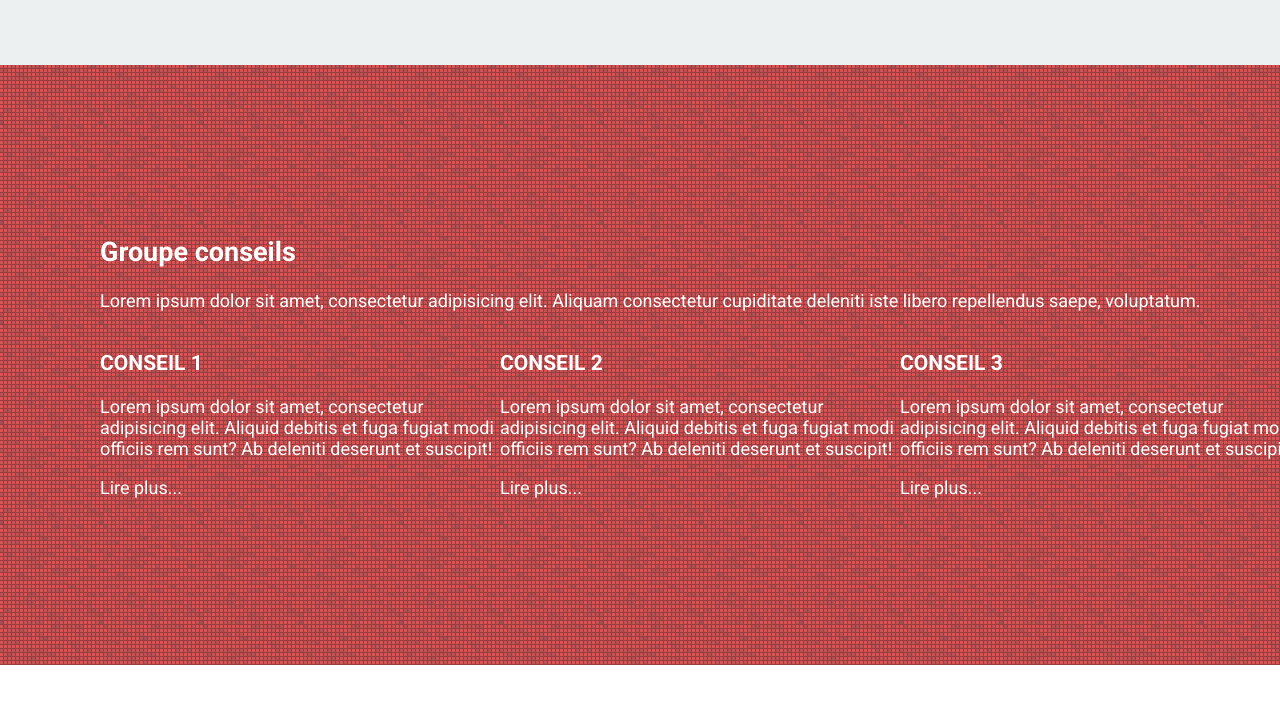
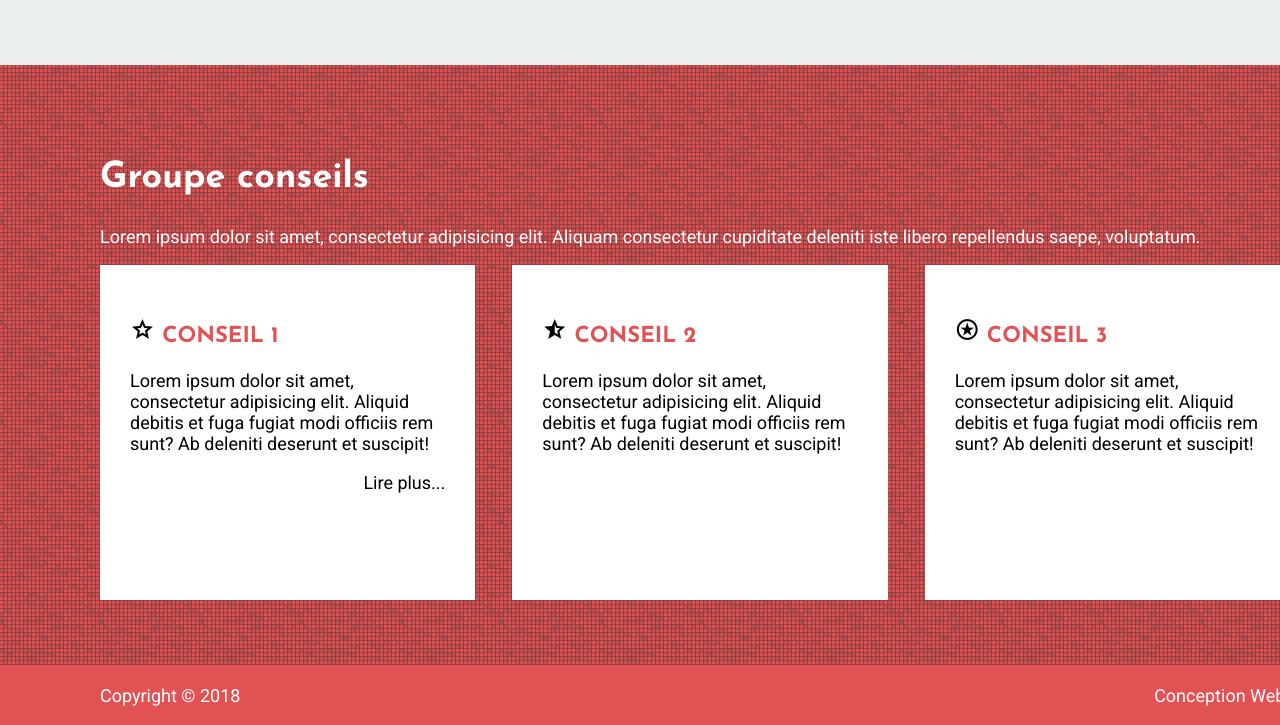
Before and after one commit to RavenousReaper117/Lab10_ConceptionWeb2, a plain HTML site: page index.html in a window 1280 px wide. Shown: the part 1335-2060 px from the top of the page. Before the commit the page ends 2000 px from the top, so only its background shows below. Drawn offline with nearby package versions, Linux system fonts and the light colour scheme.

Commit message:
Site fini apres 3 heures de soufrances

```diff
--- a/css/style.css
+++ b/css/style.css
@@ -142,7 +142,7 @@ header nav ul a {
     display: grid;
     grid-template-columns: repeat(3, 1fr);
     gap: 35px;
-  }
+}
 
 .produit {
     width: 375px;
@@ -160,10 +160,13 @@ header nav ul a {
     font: 1.8rem "Roboto", sans-serif;
     color: black;
 }
-.produit:hover, .produit:hover h3, .produit:hover p {
+
+.produit:hover,
+.produit:hover h3,
+.produit:hover p {
     background-color: #E25254;
     color: white;
-  }
+}
 
 
 /*--------------*/
@@ -178,18 +181,103 @@ header nav ul a {
     justify-content: center;
     align-items: center;
     color: white;
-
-}
-
-.section-conseils h1{
-    font: bold 3.6rem "Josefin Sans", sans-serif;
-}
-
-.section-conseils {
-    font: 1.8rem "Roboto", sans-serif;
 }
 
 .container-conseils {
     display: grid;
     grid-template-columns: 1fr 1fr 1fr;
+    gap: 37px;
 }
+
+.conseil {
+    height: 335px;
+    padding: 30px;
+    background-color: white;
+    color: #E25254;
+}
+
+.conseil .LirePlus {
+    color: black;
+    text-align: right;
+    cursor: pointer;
+}
+
+.conseil p {
+    color: black;
+    line-height: 30px;
+}
+
+.container-conseils h3 {
+    font: bold 2.2rem "Josefin Sans", sans-serif;
+}
+
+.section-conseils h2 {
+    font: bold 3.6rem "Josefin Sans", sans-serif;
+}
+
+.section-conseils p {
+    font: 1.8rem "Roboto", sans-serif;
+}
+
+.container-conseils span {
+    color: black;
+    font-size: 2.5rem;
+}
+
+.container-conseils a {
+    text-decoration: none;
+}
+
+.conseil:hover,
+.conseil:hover p,
+.conseil:hover span {
+    background-color: #E25254;
+    color: white;
+}
+
+/*--------------*/
+/*--- FOOTER ---*/
+/*--------------*/
+
+footer .wrapper {
+    height: 60px;
+    padding: 0 100px;
+    background-color: #E25254;
+    color: white;
+    font: 1.8rem "Roboto", sans-serif;
+    display: flex;
+    align-items: center;
+    justify-content: space-between;
+}
+
+
+
+
+/*------------------------------------------------------------------------------
+   Modales
+------------------------------------------------------------------------------*/
+
+.modale {
+    display: none;
+    position: fixed;
+    top: 0;
+    left: 0;
+    margin: 0;
+    width: 100%;
+    height: 100%;
+    background-color: rgba(0, 0, 0, 0.5);
+    z-index: 1000;
+    color: #E25254;
+    font-family: "Josefin Sans", sans-serif;
+    font-size: 50rem;
+    text-align: center;
+}
+
+.modale.visible {
+    display: block;
+}
+
+.modale p {
+    margin: 200px 0 0 0;
+    cursor: pointer;
+}
--- a/index.html
+++ b/index.html
@@ -10,7 +10,9 @@
     <link href="https://fonts.googleapis.com/css2?family=Material+Symbols+Outlined" rel="stylesheet" />
     <link rel="preconnect" href="https://fonts.googleapis.com">
     <link rel="preconnect" href="https://fonts.gstatic.com" crossorigin>
-    <link href="https://fonts.googleapis.com/css2?family=Josefin+Sans:ital,wght@0,100..700;1,100..700&family=Roboto:ital,wght@0,100..900;1,100..900&display=swap" rel="stylesheet">
+    <link
+        href="https://fonts.googleapis.com/css2?family=Josefin+Sans:ital,wght@0,100..700;1,100..700&family=Roboto:ital,wght@0,100..900;1,100..900&display=swap"
+        rel="stylesheet">
     <title>Bureau en gros</title>
 </head>
 
@@ -92,42 +94,53 @@
                 </div>
             </div>
         </div>
-        </div>
     </section>
 
     <section class="section-conseils">
         <div class="wrapper">
             <div class="boite">
                 <h2>Groupe conseils</h2>
-                <p>Lorem ipsum dolor sit amet, consectetur adipisicing elit. Aliquam consectetur cupiditate deleniti iste libero repellendus saepe, voluptatum.</p>
+                <p>Lorem ipsum dolor sit amet, consectetur adipisicing elit. Aliquam consectetur cupiditate deleniti
+                    iste libero repellendus saepe, voluptatum.</p>
 
                 <div class="container-conseils">
                     <div class="conseil">
-                        <h3>CONSEIL 1</h3>
-                        <p>Lorem ipsum dolor sit amet, consectetur adipisicing elit. Aliquid debitis et fuga fugiat modi officiis rem sunt? Ab deleniti deserunt et suscipit!</p>
-                        <p>Lire plus...</p>
+                        <h3><span class="material-symbols-outlined">star</span> CONSEIL 1</h3>
+                        <p>Lorem ipsum dolor sit amet, consectetur adipisicing elit. Aliquid debitis et fuga fugiat modi
+                            officiis rem sunt? Ab deleniti deserunt et suscipit!</p>
+                        <p class="LirePlus">Lire plus...</p>
                     </div>
 
                     <div class="conseil">
-                        <h3>CONSEIL 2</h3>
-                        <p>Lorem ipsum dolor sit amet, consectetur adipisicing elit. Aliquid debitis et fuga fugiat modi officiis rem sunt? Ab deleniti deserunt et suscipit!</p>
-                        <p>Lire plus...</p>
+                        <h3><span class="material-symbols-outlined">star_half</span> CONSEIL 2</h3>
+                        <p>Lorem ipsum dolor sit amet, consectetur adipisicing elit. Aliquid debitis et fuga fugiat modi
+                            officiis rem sunt? Ab deleniti deserunt et suscipit!</p>
                     </div>
 
                     <div class="conseil">
-                        <h3>CONSEIL 3</h3>
-                        <p>Lorem ipsum dolor sit amet, consectetur adipisicing elit. Aliquid debitis et fuga fugiat modi officiis rem sunt? Ab deleniti deserunt et suscipit!</p>
-                        <p>Lire plus...</p>
+                        <h3><span class="material-symbols-outlined">stars</span> CONSEIL 3</h3>
+                        <p>Lorem ipsum dolor sit amet, consectetur adipisicing elit. Aliquid debitis et fuga fugiat modi
+                            officiis rem sunt? Ab deleniti deserunt et suscipit!</p>
                     </div>
-
-
                 </div>
-
             </div>
         </div>
     </section>
 
 
+    <footer>
+        <div class="wrapper">
+            <p>Copyright © 2018</p>
+            <p>Conception Web 2</p>
+        </div>
+    </footer>
+
+    <section class="modale">
+        <div class="wrapper">
+            <p class="fermer-modale">FIN</p>
+        </div>
+    </section>
+
 </body>
 
 </html>
--- a/js/script.js
+++ b/js/script.js
@@ -0,0 +1,11 @@
+document.querySelector(".LirePlus").addEventListener("click", modale);
+document.querySelector(".fermer-modale").addEventListener("click", fermer);
+
+
+function modale(){
+    document.querySelector(".modale").classList.add("visible");
+}
+
+function fermer(){
+    document.querySelector(".modale").classList.remove("visible");
+}
```
